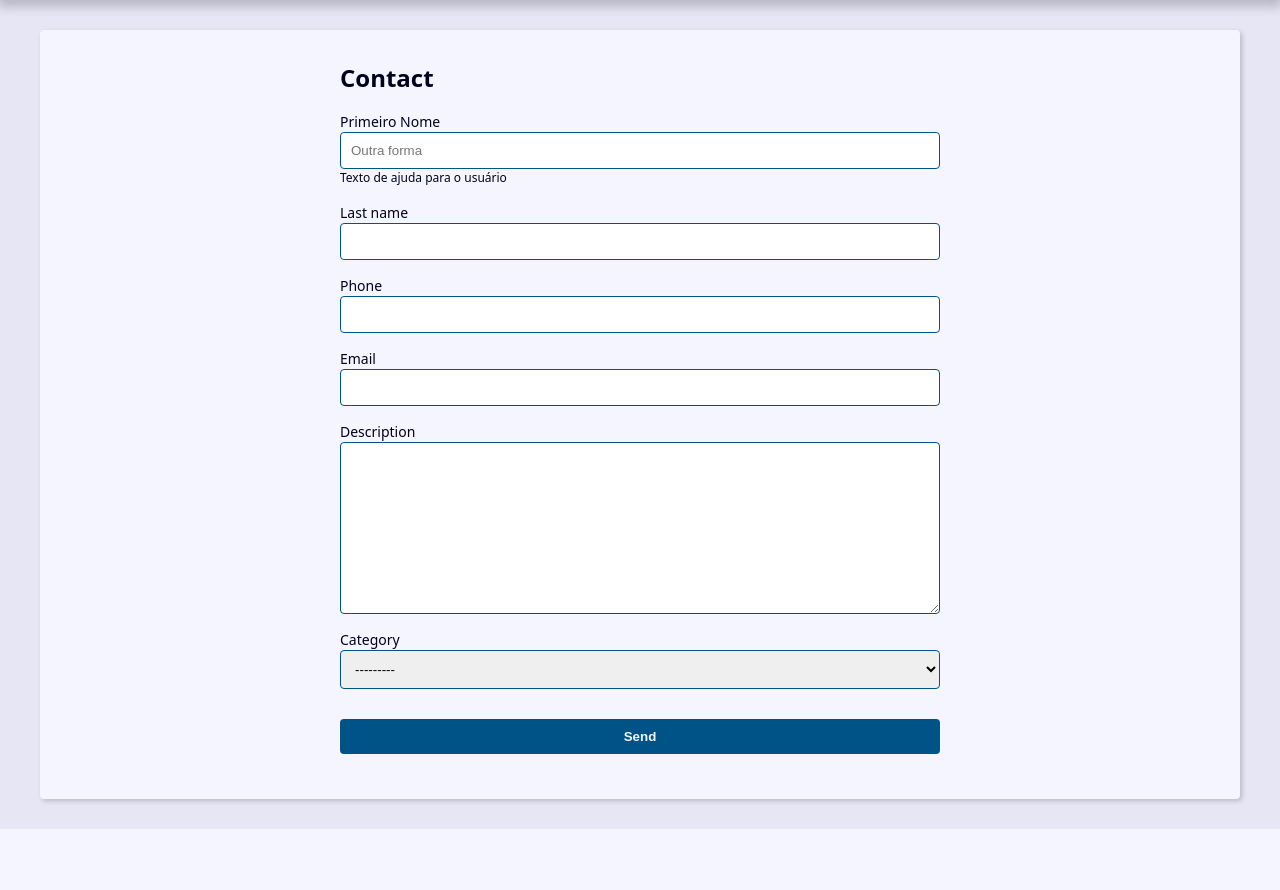
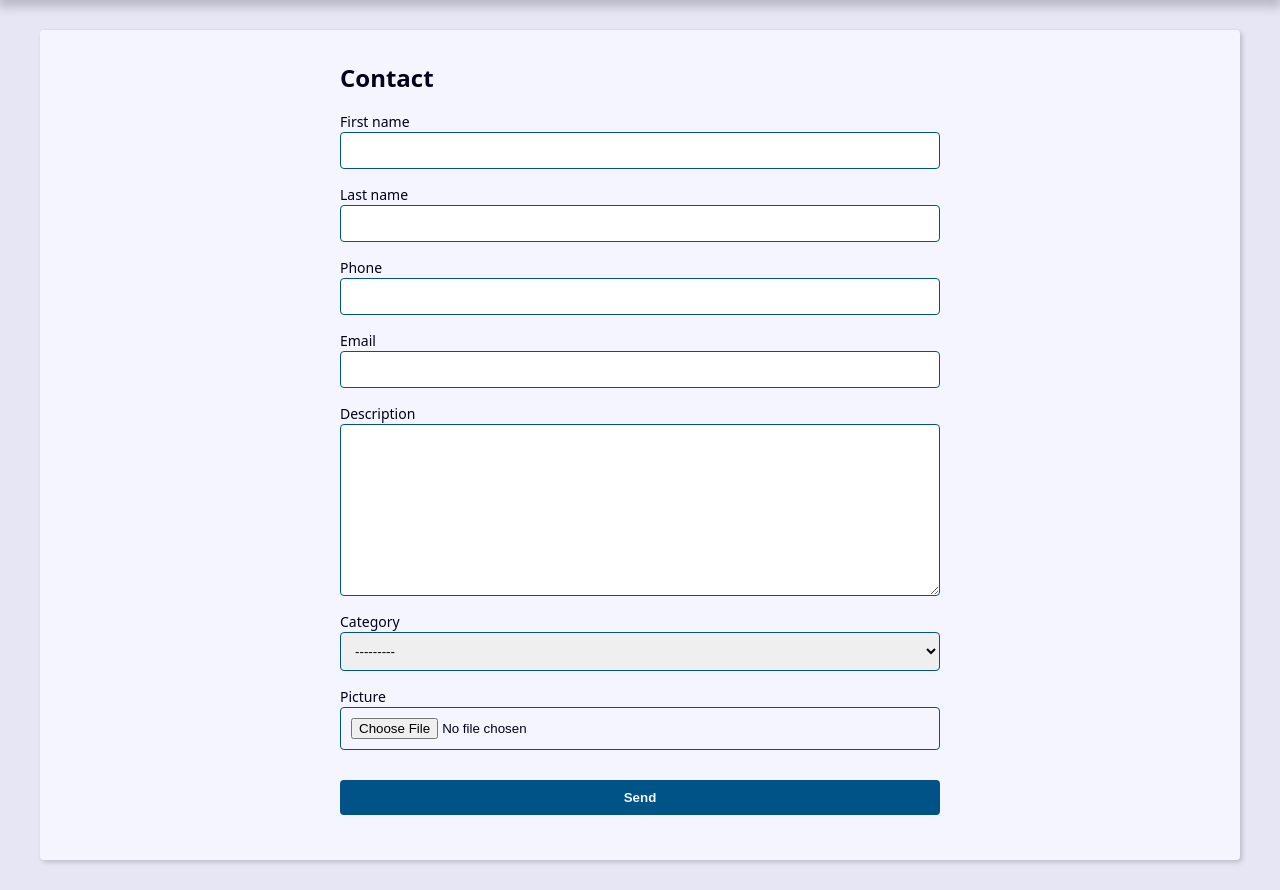
Before and after one commit to gabrielgr/projeto-agenda-django-23, a Django app: page /contact/create/ in a window 1280 px wide. Shown: the part 239-1129 px from the top of the page. Before the commit the page ends 1068 px from the top, so only its background shows below. Run offline with Django 4.2, Linux system fonts and the light colour scheme; data that the repository does not hold is empty.

Commit message:
Trabalhando com ImageField no template e nos forms

```diff
--- a/contact/forms.py
+++ b/contact/forms.py
@@ -5,39 +5,21 @@ from . import models
 
 
 class ContactForm(forms.ModelForm):
-    first_name = forms.CharField(
-        widget=forms.TextInput(
+    picture = forms.ImageField(
+        widget=forms.FileInput(
             attrs={
-                'placeholder': 'Outra forma',
-                'class': 'classe-a classe-b',
-            },
-        ),
-        label='Primeiro Nome',
-        help_text='Texto de ajuda para o usuário',
+                'accept': 'image/*',
+            }
+        )
     )
-
-    def __init__(self, *args, **kwargs):
-        super().__init__(*args, **kwargs)
-
-        # self.fields['first_name'].widget.attrs.update({
-        #     'class': 'classe-a classe-b',
-        #     'placeholder': 'Do init aqui',
-        # })
 
     class Meta:
         model = models.Contact
         fields = (
             'first_name', 'last_name', 'phone',
             'email', 'description', 'category',
+            'picture',
         )
-        # widgets = {
-        #     'first_name': forms.TextInput(
-        #         attrs={
-        #             'class': 'classe-a classe-b',
-        #             'placeholder': 'Escreva aqui'
-        #         }
-        #     )
-        # }
 
     def clean(self):
         cleaned_data = self.cleaned_data
--- a/contact/templates/contact/contact.html
+++ b/contact/templates/contact/contact.html
@@ -12,6 +12,12 @@
     <p><b>Created Date: </b> {{ contact.created_date }} </p>
     <p><b>Description: </b> {{ contact.description }} </p>
     <p><b>Category: </b> {{ contact.category.name }} </p>
+
+    {% if contact.picture %}
+        <p>
+            <img src="{{ contact.picture.url }}" alt="{{ contact.first_name }} {{ contact.last_name }}">
+        </p>
+    {% endif %}
 
     <div class="contact-links">
         <a class="btn btn-link" href="{% url "contact:update" contact.id %}">Update</a>
--- a/contact/templates/contact/create.html
+++ b/contact/templates/contact/create.html
@@ -13,6 +13,7 @@
       {% csrf_token %}
 
       <div class="form-content">
+
         {% for field in form %}
           <div class="form-group">
             <label for="{{ field.id_for_label }}">{{ field.label }}</label>
@@ -23,6 +24,12 @@
               <p class="help-text">{{ field.help_text }}</p>
             {% endif %}
           </div>
+
+          {% if field.name == 'picture' and field.value.url %}
+            <div class="form-group">
+              <img src="{{ field.value.url }}" alt="">
+            </div>
+          {% endif %}
         {% endfor %}
       </div>
 
@@ -35,6 +42,7 @@
           </div>
         </div>
       {% endif %}
+
       <div class="form-content">
         <div class="form-group">
           <button class="btn" type="submit">Send</button>
--- a/contact/views/contact_forms.py
+++ b/contact/views/contact_forms.py
@@ -9,7 +9,7 @@ def create(request):
     form_action = reverse('contact:create')
 
     if request.method == 'POST':
-        form = ContactForm(request.POST)
+        form = ContactForm(request.POST, request.FILES)
 
         context = {
             'form': form,
@@ -45,7 +45,7 @@ def update(request, contact_id):
     form_action = reverse('contact:update', args=(contact_id,))
 
     if request.method == 'POST':
-        form = ContactForm(request.POST, instance=contact)
+        form = ContactForm(request.POST, request.FILES, instance=contact)
 
         context = {
             'form': form,
```
Lines whose indentation alone changed are shown as unchanged.
